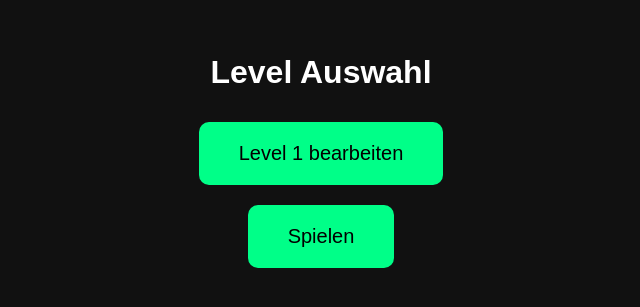
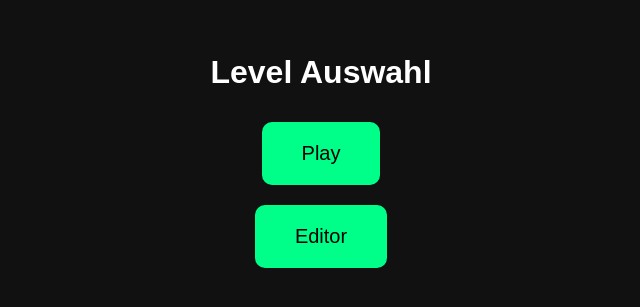
Before and after one commit to 08152/Shooter1, a website: page index.html in a window 1280 px wide. Shown: the part 245-552 px from the top of the page, without its empty margins (319-959 px from the left). Drawn offline with Linux system fonts and the light colour scheme.

Commit message:
Update index.html

```diff
--- a/index.html
+++ b/index.html
@@ -26,6 +26,10 @@ button {
   border-radius: 10px;
   cursor: pointer;
 }
+
+button:hover {
+  background: #00cc6a;
+}
 </style>
 </head>
 
@@ -33,8 +37,21 @@ button {
 
 <h1>Level Auswahl</h1>
 
-<button onclick="location.href='editor.html'">Level 1 bearbeiten</button>
-<button onclick="location.href='game_start.html'">Spielen</button>
+<button onclick="location.href='game_start.html'">Play</button>
+
+<button onclick="openEditor()">Editor</button>
+
+<script>
+function openEditor(){
+  const code = prompt("Gib Editor Code ein:");
+
+  if(code === "error422"){
+    location.href = "editor.html";
+  } else {
+    alert("Falscher Code!");
+  }
+}
+</script>
 
 </body>
 </html>
```
